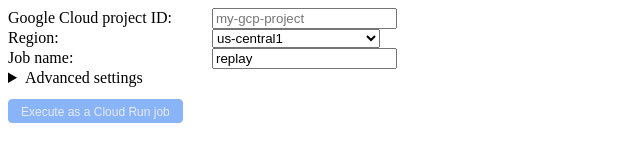
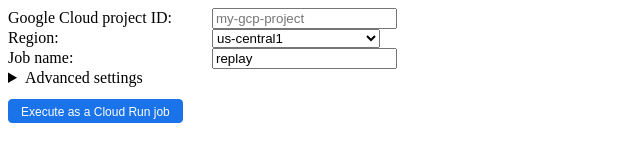
Before and after one commit to steren/cloud-run-replay, a browser extension: page chrome-extension/Replay.html in a window 1280 px wide. Shown: the whole page, without its empty margins (0-640 px from the left). Drawn offline with Linux system fonts and the light colour scheme.

Commit message:
Nicer button for light mode too #11

```diff
--- a/chrome-extension/Replay.html
+++ b/chrome-extension/Replay.html
@@ -2,10 +2,10 @@
   <script async type="module" src="./Replay.js"></script>
   <style>
     html {
-      --color-primary: rgb(138 180 248);
-      --color-button-primary-background-hovering: rgb(174 203 250);
-      --color-background: rgb(232 234 237);
-      --color-text-primary: rgb(32, 33, 36);
+      --color-primary: rgb(26 115 232);
+      --color-button-primary-background-hovering: rgb(77 134 225);
+      --color-background: rgb(255 255 255);
+      --color-text-primary: rgb(32 33 36);
     }
 
     #recording {
@@ -40,6 +40,8 @@
     @media (prefers-color-scheme: dark) {
       html {
         /* Copy DevTools variables) */
+        --color-primary: rgb(138 180 248);
+        --color-button-primary-background-hovering: rgb(174 203 250);
         --color-background: rgb(32, 33, 36);
         --color-background-elevation-0 : rgb(32 32 35);
         --color-text-primary: rgb(232 234 237);
```
